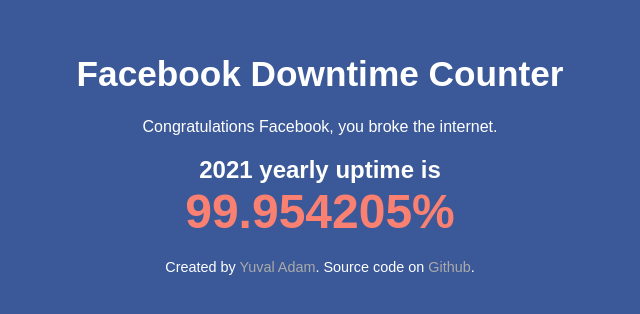
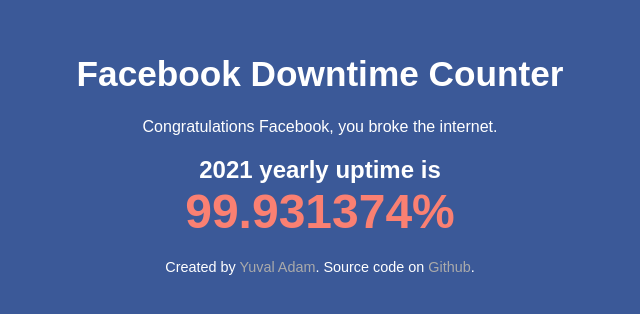
Before and after one commit to yuvadm/fbdowntime.com, a plain HTML site: page index.html in a window 1280 px wide. Shown: the part 240-554 px from the top of the page, 320-960 px from the left. Drawn offline with nearby package versions, Linux system fonts and the light colour scheme.

Commit message:
Update outage start ts

```diff
--- a/index.html
+++ b/index.html
@@ -65,7 +65,7 @@
     </div>
     <script type="text/javascript">
         function getDowntime() {
-            var d = new Date(2021, 9, 4, 18, 00, 0, 0).getTime();
+            var d = new Date(2021, 9, 4, 16, 00, 0, 0).getTime();
             var now = new Date();
             var off = now.getTimezoneOffset() * 60000;
             now = now.getTime();
```
